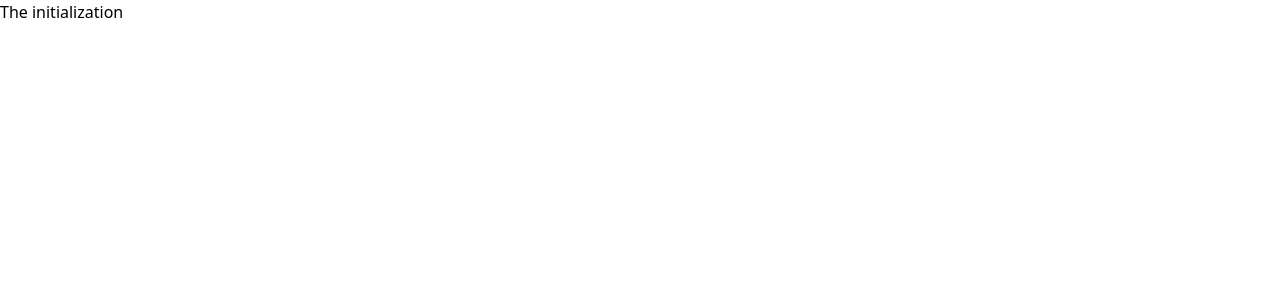
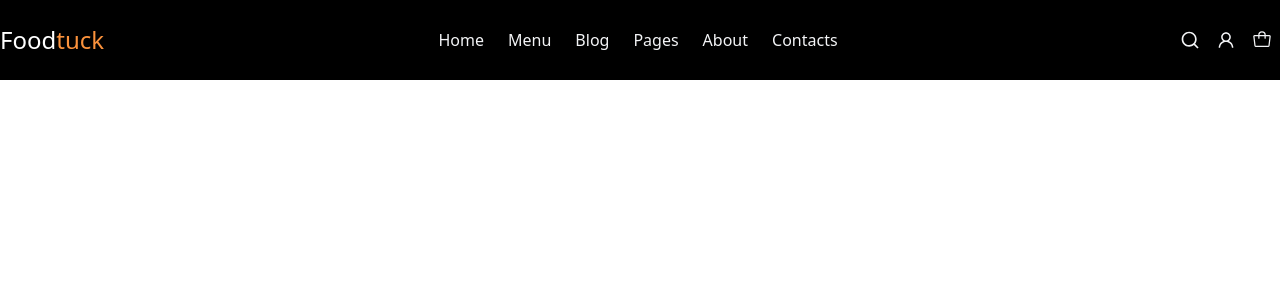
Before and after one commit to RossWebFS/foodtuck, a React (Create React App) app: page / in a window 1280 px wide. Shown: the top 300 px of the page. Built offline with nearby package versions, Linux system fonts and the light colour scheme.

Commit message:
navbar creating

```diff
--- a/src/App.tsx
+++ b/src/App.tsx
@@ -1,8 +1,11 @@
-import React from 'react';
+import { Header } from './features/Header';
+import { BrowserRouter } from 'react-router-dom';
 
 function App() {
   return (
-    <h1>The initialization</h1>
+    <BrowserRouter>
+      <Header/>
+    </BrowserRouter>
   );
 }
 
--- /dev/null
+++ b/src/components/NavIcon.tsx
@@ -0,0 +1,13 @@
+import React from "react";
+
+type NavIconProps = {
+    children: React.ReactNode;
+}
+
+export const NavIcon = ({children} : NavIconProps) => {
+  return (
+    <li className="mx-2 text-gray-100 transition-colors duration-200 hover:text-gray-300 cursor-pointer">
+      {children}
+    </li>
+  );
+};
--- /dev/null
+++ b/src/constants/constants.ts
@@ -0,0 +1,16 @@
+//Routes
+const HOME: string = "home";
+const MENU: string = "menu";
+const BLOG: string = "blog";
+const PAGES: string = "pages";
+const ABOUT: string = "about";
+const CONTACTS: string = "contacts";
+
+export const navRoutes = [
+    HOME,
+    MENU,
+    BLOG,
+    PAGES,
+    ABOUT,
+    CONTACTS,
+];
--- /dev/null
+++ b/src/features/Header.tsx
@@ -0,0 +1,54 @@
+import { RiSearchLine } from "react-icons/ri";
+import { AiOutlineUser } from "react-icons/ai";
+import { PiTote } from "react-icons/pi";
+import { NavLink } from "react-router-dom";
+import { navRoutes } from "../constants/constants";
+import { NavIcon } from "../components/NavIcon";
+
+export const Header = () => {
+  return (
+    <header className="bg-black h-20">
+      <div className="max-w-screen-xl h-full mx-auto flex justify-between items-center">
+        <figure className="cursor-pointer">
+          <NavLink to="/">
+            <h1 className="helvetica text-white py-2 text-2xl">
+              Food
+              <span className="text-orange-400">tuck</span>
+            </h1>
+          </NavLink>
+        </figure>
+
+        <nav>
+          <ul className="flex items-center">
+            {navRoutes.map((r, index) => {
+              return (
+                <li className="mx-3" key={index}>
+                  <NavLink
+                    className="text-gray-100 hover:text-gray-300 transition-colors duration-200"
+                    to={r === "home" ? "/" : r}
+                  >
+                    {r[0].toUpperCase() + r.slice(1)}
+                  </NavLink>
+                </li>
+              );
+            })}
+          </ul>
+        </nav>
+
+        <section>
+          <ul className="flex">
+            <NavIcon>
+              <RiSearchLine size={20} />
+            </NavIcon>
+            <NavIcon>
+              <AiOutlineUser size={20} />
+            </NavIcon>
+            <NavIcon>
+              <PiTote size={20} />
+            </NavIcon>
+          </ul>
+        </section>
+      </div>
+    </header>
+  );
+};
--- /dev/null
+++ b/src/fonts/fonts.css
@@ -0,0 +1,9 @@
+@import url('https://fonts.googleapis.com/css2?family=Inter:wght@100..900&display=swap');
+
+.inter {
+    font-family: "Inter", sans-serif;
+}
+
+.helvetica {
+    font-family: "Helvetica", "sans-serif";
+}
--- a/src/index.css
+++ b/src/index.css
@@ -1,3 +1,5 @@
 @tailwind base;
 @tailwind components;
 @tailwind utilities;
+
+@import url("fonts/fonts.css");
--- a/src/index.tsx
+++ b/src/index.tsx
@@ -1,19 +1,8 @@
-import React from 'react';
-import ReactDOM from 'react-dom/client';
-import './index.css';
-import App from './App';
-import reportWebVitals from './reportWebVitals';
+import ReactDOM from "react-dom/client";
+import "./index.css";
+import App from "./App";
 
 const root = ReactDOM.createRoot(
-  document.getElementById('root') as HTMLElement
+  document.getElementById("root") as HTMLElement
 );
-root.render(
-  <React.StrictMode>
-    <App />
-  </React.StrictMode>
-);
-
-// If you want to start measuring performance in your app, pass a function
-// to log results (for example: reportWebVitals(console.log))
-// or send to an analytics endpoint. Learn more: https://bit.ly/CRA-vitals
-reportWebVitals();
+root.render(<App />);
--- a/src/react-app-env.d.ts
+++ /dev/null
@@ -1 +0,0 @@
-/// <reference types="react-scripts" />
--- a/src/reportWebVitals.ts
+++ /dev/null
@@ -1,15 +0,0 @@
-import { ReportHandler } from 'web-vitals';
-
-const reportWebVitals = (onPerfEntry?: ReportHandler) => {
-  if (onPerfEntry && onPerfEntry instanceof Function) {
-    import('web-vitals').then(({ getCLS, getFID, getFCP, getLCP, getTTFB }) => {
-      getCLS(onPerfEntry);
-      getFID(onPerfEntry);
-      getFCP(onPerfEntry);
-      getLCP(onPerfEntry);
-      getTTFB(onPerfEntry);
-    });
-  }
-};
-
-export default reportWebVitals;
--- a/tailwind.config.js
+++ b/tailwind.config.js
@@ -1,5 +1,5 @@
 module.exports = {
-  content: ["./src/**/*.{html,js,ts}"],
+  content: ["./src/**/*.{html,js,ts,tsx}"],
   theme: {
     extend: {},
   },
```
Also changed, not shown: src/setupTests.ts (deleted, +0 -5 lines).
